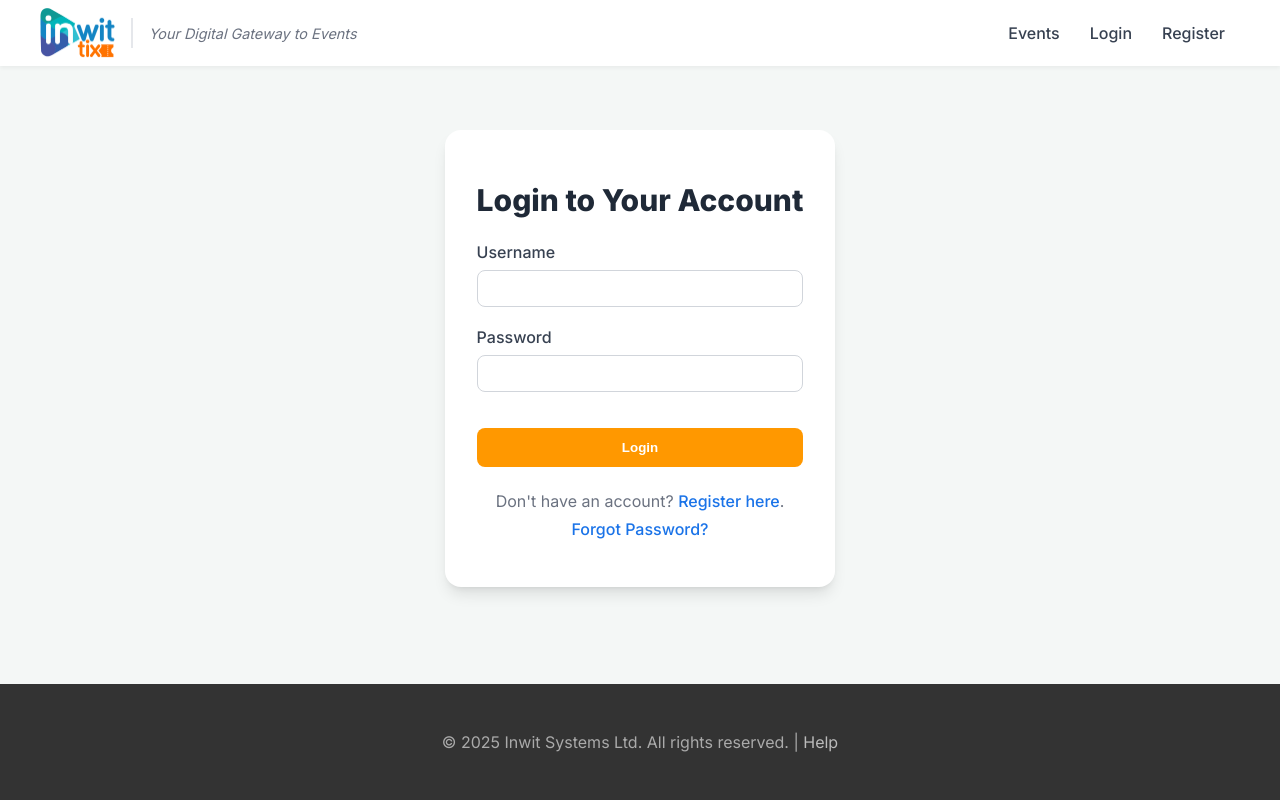
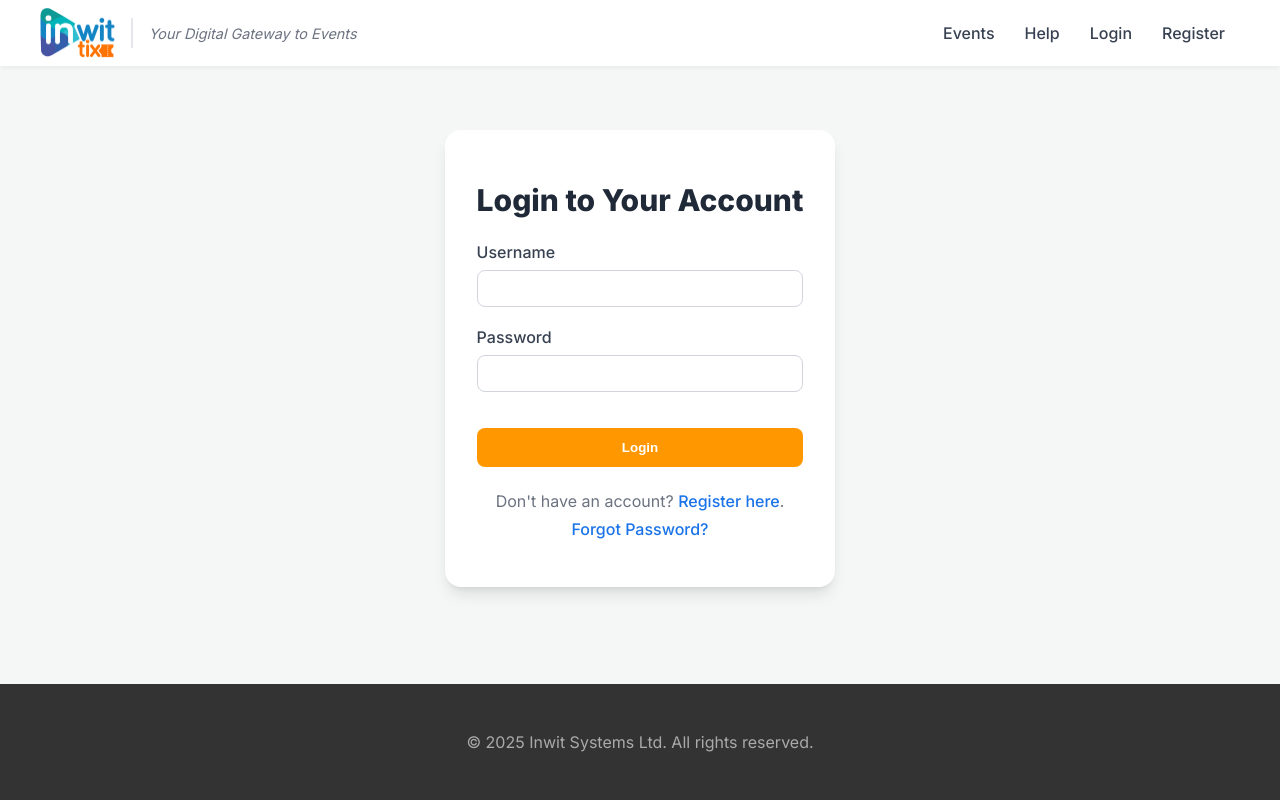
Before and after one commit to Plightin/inwit-tix-app, a Flask app: a page that uses templates/layout.html in a window 1280 px wide. Run offline with Flask 3, Linux system fonts and the light colour scheme.

Commit message:
Update layout.html

```diff
--- a/templates/layout.html
+++ b/templates/layout.html
@@ -17,11 +17,13 @@
             </a>
             <ul>
                 <li><a href="{{ url_for('index') }}">Events</a></li>
+                <!-- UPDATED: Moved Help link to the main navigation -->
+                <li><a href="{{ url_for('help_page') }}">Help</a></li>
                 {% if current_user.is_authenticated %}
                     <li><a href="{{ url_for('profile') }}">My Profile</a></li>
 
                     <!-- Show organizer links only if approved -->
-                    {% if current_user.role == 'organizer' and current_user.is_approved %}
+                    {% if current_user.role == 'organizer' and current_user.approval_status == 'approved' %}
                         <li><a href="{{ url_for('create_event') }}">Create Event</a></li>
                         <li><a href="{{ url_for('scanner') }}">Scan Ticket</a></li>
                     {% endif %}
@@ -52,7 +54,8 @@
         {% block content %}{% endblock %}
     </main>
     <footer class="footer">
-        <p>&copy; {{ current_year }} Inwit Systems Ltd. All rights reserved. | <a href="{{ url_for('help_page') }}" style="color: #bbb; text-decoration: none;">Help</a></p>
+        <!-- UPDATED: Removed the Help link from the footer -->
+        <p>&copy; {{ current_year }} Inwit Systems Ltd. All rights reserved.</p>
     </footer>
 </body>
 </html>
```
